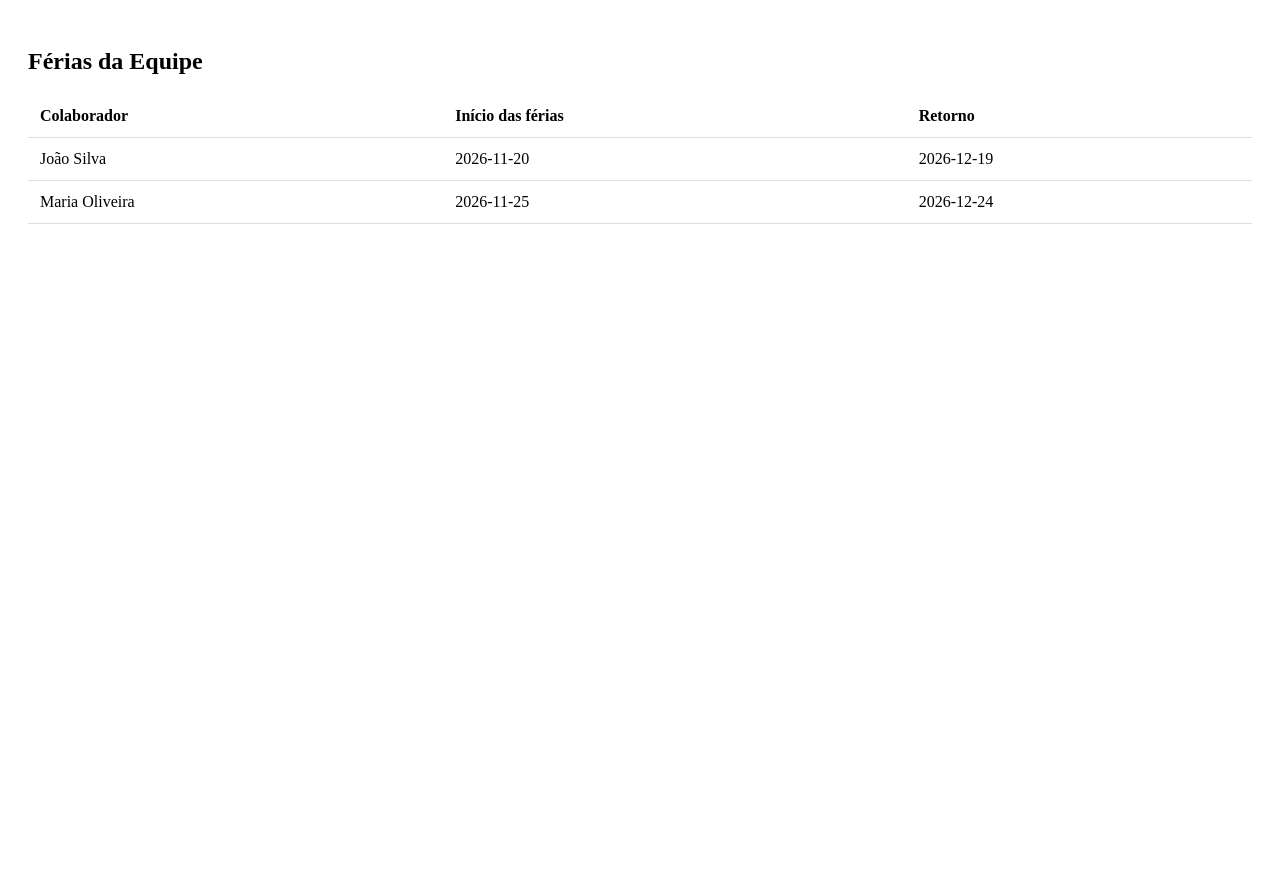
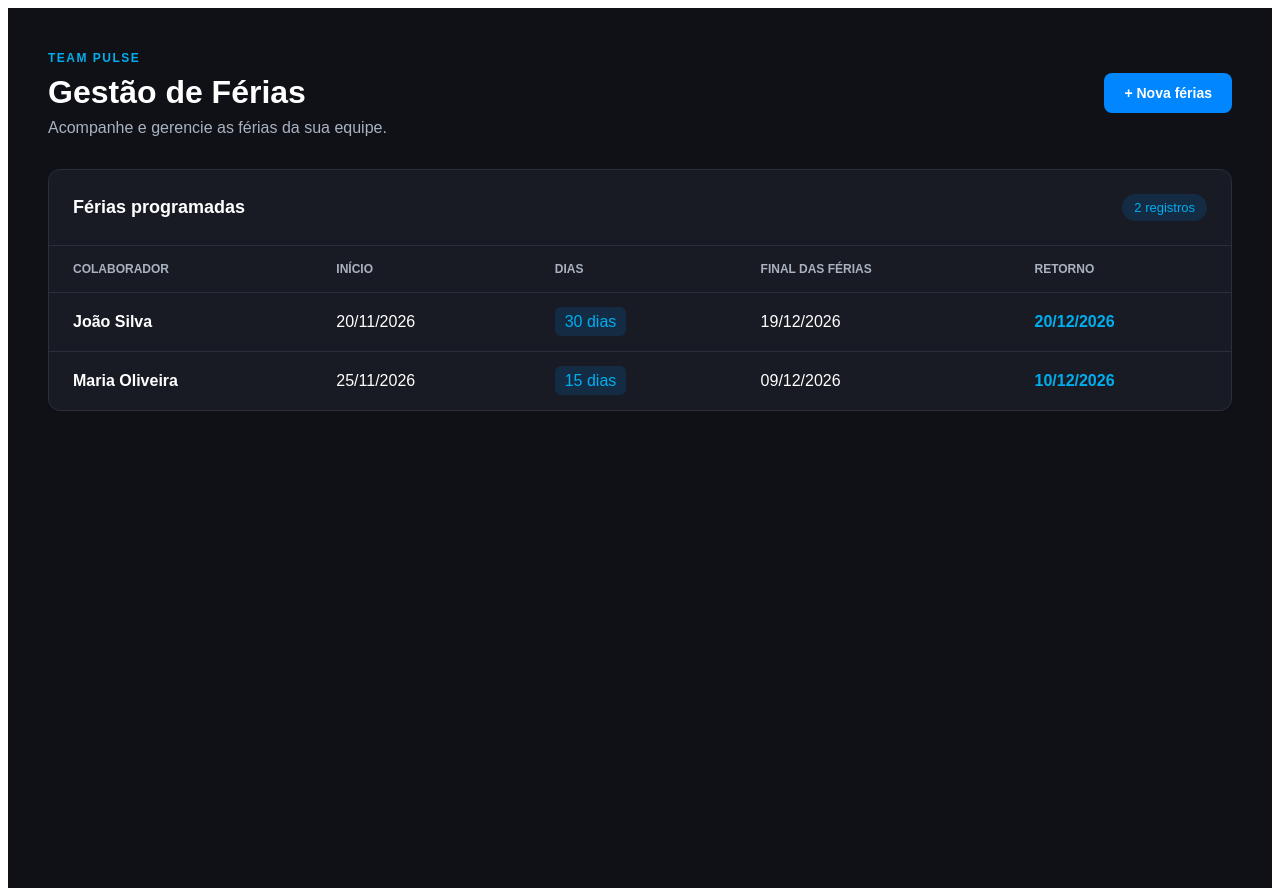
Before and after one commit to camilaborgesoliveira/team-pulse-front, an Angular app: page /vacations in a window 1280 px wide. Before the commit the page ends 800 px from the top, so only its background shows below. Built offline with nearby package versions, Linux system fonts and the light colour scheme.

Commit message:
feat: add vacation list page and routing

```diff
--- a/src/app/features/vacations/vacation-list/vacation-list.css
+++ b/src/app/features/vacations/vacation-list/vacation-list.css
@@ -1,9 +1,80 @@
-.vacation-list {
-  padding: 20px;
+.vacation-page {
+  min-height: 100vh;
+  padding: 40px;
+  background: #0f1117;
+  color: #ffffff;
+  font-family: Arial, sans-serif;
 }
 
-h2 {
-  margin-bottom: 20px;
+.page-header {
+  display: flex;
+  align-items: center;
+  justify-content: space-between;
+  margin-bottom: 32px;
+}
+
+.eyebrow {
+  color: #00aeef;
+  font-size: 12px;
+  font-weight: bold;
+  letter-spacing: 1.5px;
+}
+
+h1 {
+  margin: 8px 0;
+  font-size: 32px;
+}
+
+.page-header p {
+  margin: 0;
+  color: #aab2c0;
+}
+
+.primary-button {
+  border: none;
+  border-radius: 8px;
+  padding: 12px 20px;
+  background: #0086ff;
+  color: #ffffff;
+  font-size: 14px;
+  font-weight: bold;
+  cursor: pointer;
+}
+
+.primary-button:hover {
+  background: #00aeef;
+}
+
+.vacation-card {
+  background: #181b23;
+  border: 1px solid #2a2f3a;
+  border-radius: 12px;
+  overflow: hidden;
+}
+
+.card-header {
+  display: flex;
+  justify-content: space-between;
+  align-items: center;
+  padding: 24px;
+  border-bottom: 1px solid #2a2f3a;
+}
+
+.card-header h2 {
+  margin: 0;
+  font-size: 18px;
+}
+
+.vacation-count {
+  padding: 6px 12px;
+  border-radius: 20px;
+  background: rgba(0, 134, 255, 0.15);
+  color: #00aeef;
+  font-size: 13px;
+}
+
+.table-wrapper {
+  overflow-x: auto;
 }
 
 table {
@@ -11,13 +82,49 @@ table {
   border-collapse: collapse;
 }
 
-th,
-td {
-  padding: 12px;
+th {
+  padding: 16px 24px;
   text-align: left;
-  border-bottom: 1px solid #ddd;
+  color: #aab2c0;
+  font-size: 12px;
+  text-transform: uppercase;
 }
 
-th {
+td {
+  padding: 20px 24px;
+  border-top: 1px solid #2a2f3a;
+}
+
+tr:hover {
+  background: #20242e;
+}
+
+.employee-name {
   font-weight: bold;
 }
+
+.days-badge {
+  padding: 6px 10px;
+  border-radius: 6px;
+  background: rgba(0, 134, 255, 0.15);
+  color: #00aeef;
+}
+
+.return-date {
+  color: #00aeef;
+  font-weight: bold;
+}
+
+@media (max-width: 768px) {
+
+  .vacation-page {
+    padding: 20px;
+  }
+
+  .page-header {
+    align-items: flex-start;
+    flex-direction: column;
+    gap: 20px;
+  }
+
+}
--- a/src/app/features/vacations/vacation-list/vacation-list.html
+++ b/src/app/features/vacations/vacation-list/vacation-list.html
@@ -1,13 +1,37 @@
-<section class="vacation-list">
+<section class="vacation-page">
 
-  <h2>Férias da Equipe</h2>
+  <div class="page-header">
+    <div>
+      <span class="eyebrow">TEAM PULSE</span>
+      <h1>Gestão de Férias</h1>
+      <p>Acompanhe e gerencie as férias da sua equipe.</p>
+    </div>
+
+    <button class="primary-button">
+      + Nova férias
+    </button>
+  </div>
+
+  <div class="vacation-card">
+
+    <div class="card-header">
+      <h2>Férias programadas</h2>
+
+      <span class="vacation-count">
+        {{ vacations.length }} registros
+      </span>
+    </div>
+
+    <div class="table-wrapper">
 
       <table>
 
         <thead>
         <tr>
           <th>Colaborador</th>
-      <th>Início das férias</th>
+          <th>Início</th>
+          <th>Dias</th>
+          <th>Final das férias</th>
           <th>Retorno</th>
         </tr>
         </thead>
@@ -15,13 +39,35 @@
         <tbody>
 
         <tr *ngFor="let vacation of vacations">
-      <td>{{ vacation.employeeName }}</td>
+
+          <td class="employee-name">
+            {{ vacation.employeeName }}
+          </td>
+
           <td>{{ vacation.startDate }}</td>
+
+          <td>
+              <span class="days-badge">
+                {{ vacation.days }} dias
+              </span>
+          </td>
+
           <td>{{ vacation.endDate }}</td>
+
+          <td>
+              <span class="return-date">
+                {{ vacation.returnDate }}
+              </span>
+          </td>
+
         </tr>
 
         </tbody>
 
       </table>
 
+    </div>
+
+  </div>
+
 </section>
--- a/src/app/features/vacations/vacation-list/vacation-list.ts
+++ b/src/app/features/vacations/vacation-list/vacation-list.ts
@@ -13,13 +13,17 @@ export class VacationList {
   vacations = [
     {
       employeeName: 'João Silva',
-      startDate: '2026-11-20',
-      endDate: '2026-12-19'
+      startDate: '20/11/2026',
+      days: 30,
+      endDate: '19/12/2026',
+      returnDate: '20/12/2026'
     },
     {
       employeeName: 'Maria Oliveira',
-      startDate: '2026-11-25',
-      endDate: '2026-12-24'
+      startDate: '25/11/2026',
+      days: 15,
+      endDate: '09/12/2026',
+      returnDate: '10/12/2026'
     }
   ];
 
```
Lines whose indentation alone changed are shown as unchanged.
